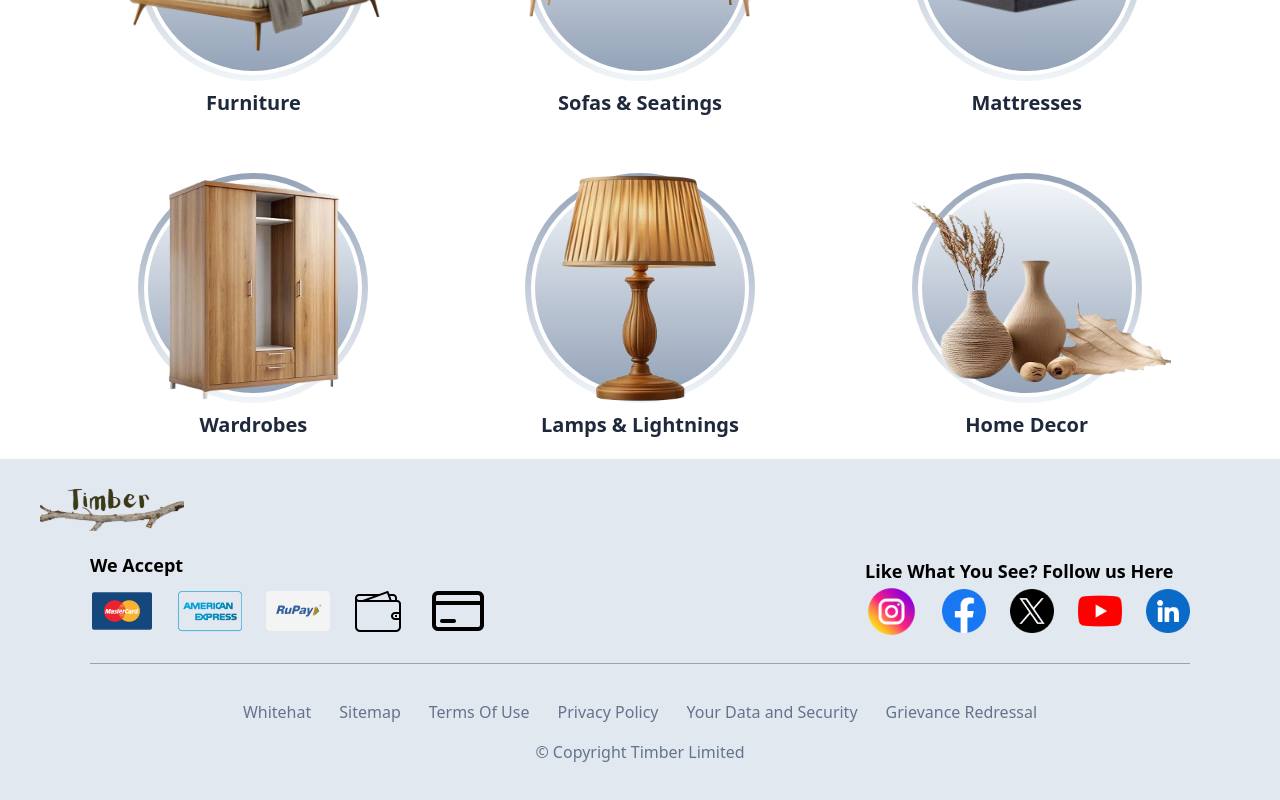
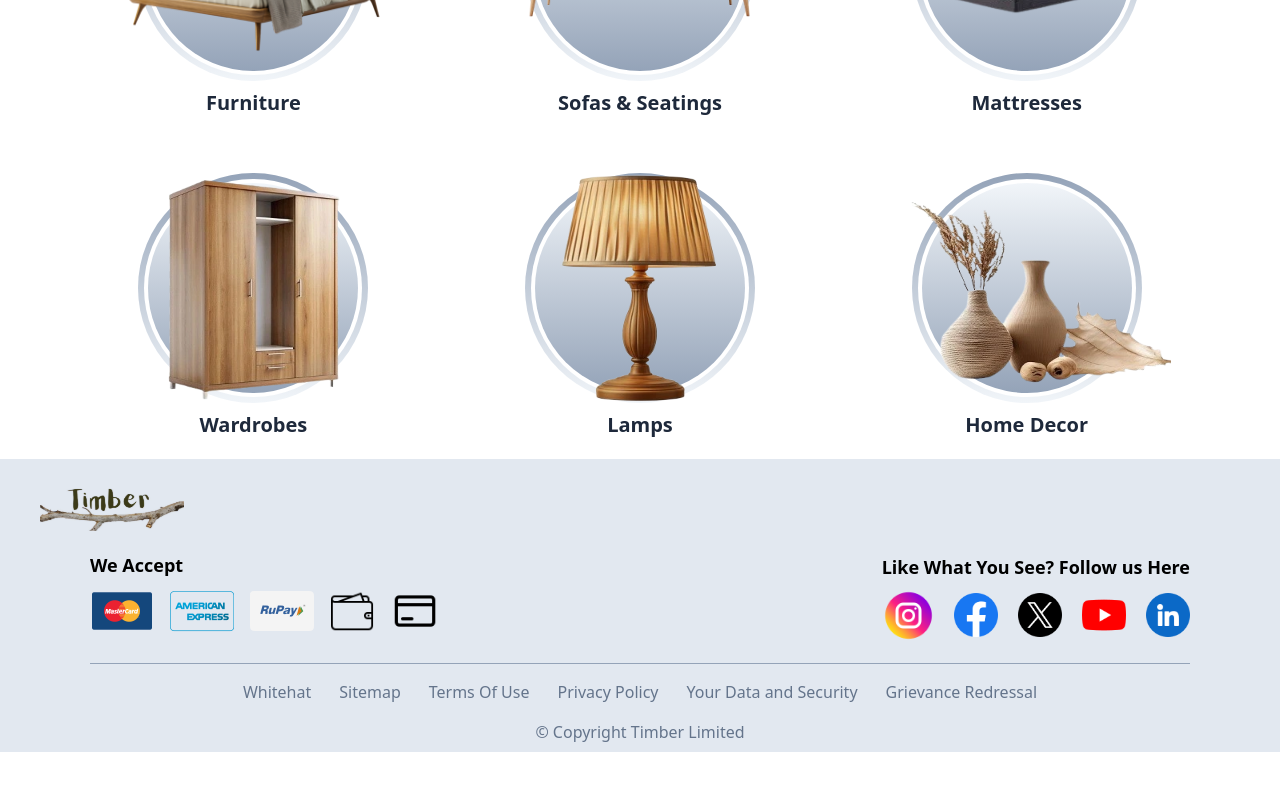
Before and after one commit to mdmohsanul/TimberLoop, a React (Vite) app: page / in a window 1280 px wide. Shown: the part 573-1373 px from the top of the page. After the commit the page ends 1325 px from the top, so only its background shows below. Built offline with nearby package versions, Linux system fonts and the light colour scheme.

Commit message:
bug: product categories name issue

```diff
--- a/src/components/Footer.jsx
+++ b/src/components/Footer.jsx
@@ -6,7 +6,7 @@ import SubFooter from "./SubFooter";
 const Footer = () => {
   return (
     <>
-      <div className="w-full bg-slate-200 py-7">
+      <div className="w-full bg-slate-200 pt-7 pb-2">
         <div className="max-w-[1200px] mx-auto">
           <img
             loading="lazy"
@@ -22,7 +22,7 @@ const Footer = () => {
             />
           </div>
 
-          <div className="text-center text-slate-500 py-5">
+          <div className="text-center text-slate-500 ">
             <ul className="flex flex-col md:flex-row items-center justify-center gap-7 py-4">
               {footerLinks.map((item) => (
                 <li key={item.id}>{item.linkName}</li>
--- a/src/components/Product_Category.jsx
+++ b/src/components/Product_Category.jsx
@@ -21,7 +21,7 @@ const Product_Category = () => {
                   </div>
                 </div>
               </div>
-              <p className="text-xl text-slate-800 font-semibold">
+              <p className="text-lg md:text-xl text-slate-800 font-semibold">
                 {item.name}
               </p>
             </div>{" "}
--- a/src/components/SubFooter.jsx
+++ b/src/components/SubFooter.jsx
@@ -5,7 +5,11 @@ const SubFooter = ({ header, iconList }) => {
     <>
       <div>
         <h2>{header}</h2>
-        <div className="flex items-center justify-between gap-6">
+        <div
+          className={`flex items-center justify-between  ${
+            header === "We Accept" ? "gap-4" : "gap-4 pt-2"
+          }`}
+        >
           {iconList.map((item) => (
             <img
               loading="lazy"
--- a/src/data/footerData.js
+++ b/src/data/footerData.js
@@ -29,11 +29,12 @@ export const paymentsIcon = [
   {
     id: 4,
     icon: Walet,
+    style: "md:h-11 md:w-11 h-9 w-9",
   },
   {
     id: 5,
     icon: NetBanking,
-    style: "md:h-16 md:w-16 h-11 w-11",
+    style: "md:h-[50px] md:w-[50px] h-11 w-11",
   },
 ];
 
--- a/src/data/productCategories.js
+++ b/src/data/productCategories.js
@@ -38,7 +38,7 @@ export const productCategories = [
     id: 5,
     imageSrc: Lamp,
     altText: "Lamps & Lightnings",
-    name: "Lamps & Lightnings",
+    name: "Lamps",
     linkName: "lamps",
   },
   {
```
